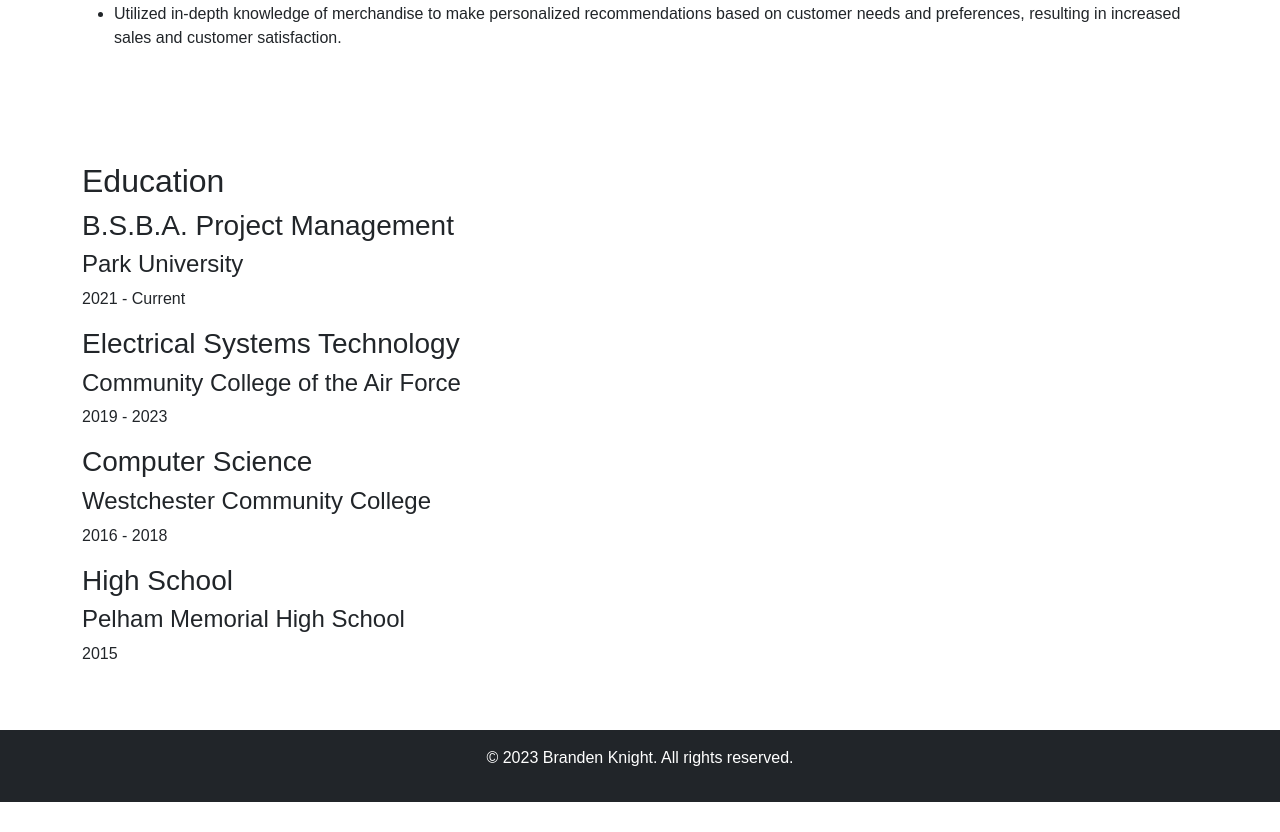
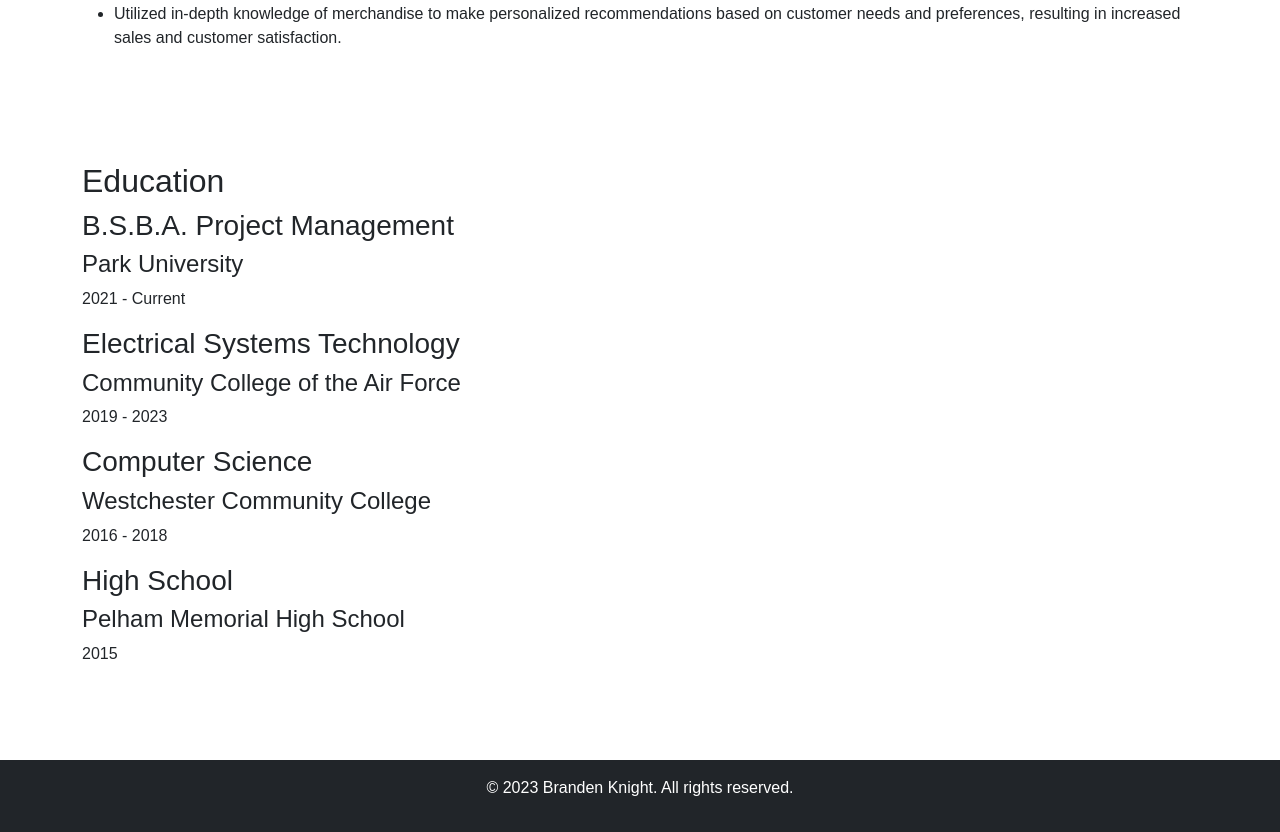
Before and after one commit to BrandenBKnight/Resume-Site, a React app: page / in a window 1280 px wide. Shown: the part 2387-3219 px from the top of the page. Before the commit the page ends 3189 px from the top, so only its background shows below. Built offline with nearby package versions, Linux system fonts and the light colour scheme.

Commit message:
Fixed Education section bottom padding

```diff
--- a/public/css/styles.css
+++ b/public/css/styles.css
@@ -129,3 +129,7 @@
   padding-top: 178px !important;
   /* Other styles specific to the #About section */
 }
+
+.education-container {
+  padding-bottom: 78px !important;
+}
--- a/src/components/Education.js
+++ b/src/components/Education.js
@@ -2,7 +2,7 @@
 
 const Education = () => {
   return (
-    <section id="Education" className="container py-5">
+    <section id="education" class="container py-5 education-container">
       <h2>Education</h2>
       <div>
         <h3>B.S.B.A. Project Management</h3>
```
